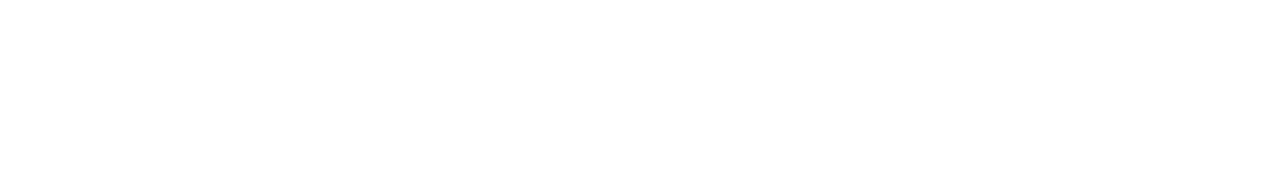
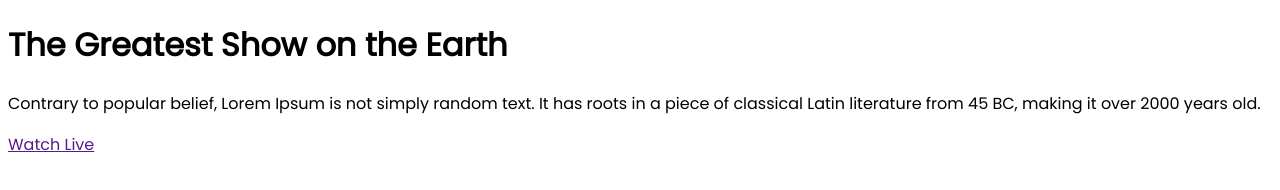
Before and after one commit to asifrkabir/world-cup-responsive, a plain HTML site: page index.html in a window 1280 px wide. Drawn offline with Linux system fonts and the light colour scheme.

Commit message:
working on header

```diff
--- a/index.html
+++ b/index.html
@@ -9,12 +9,20 @@
     <link rel="stylesheet" href="styles/style.css">
     <!-- Font Awesome -->
     <script src="https://kit.fontawesome.com/85a714fbe7.js" crossorigin="anonymous"></script>
+    <!-- Favicon -->
+    <link rel="shortcut icon" href="images/favicon.ico" type="image/x-icon">
     <title>Goal</title>
 </head>
 
 <body>
 
     <header>
+
+        <h1>The Greatest Show on the Earth</h1>
+        <p>Contrary to popular belief, Lorem Ipsum is not simply
+            random text. It has roots in a piece of classical Latin literature from 45 BC, making it over 2000 years
+            old.</p>
+        <a href="">Watch Live</a>
 
     </header>
 
```
Also changed, not shown: images/favicon.ico (added).
